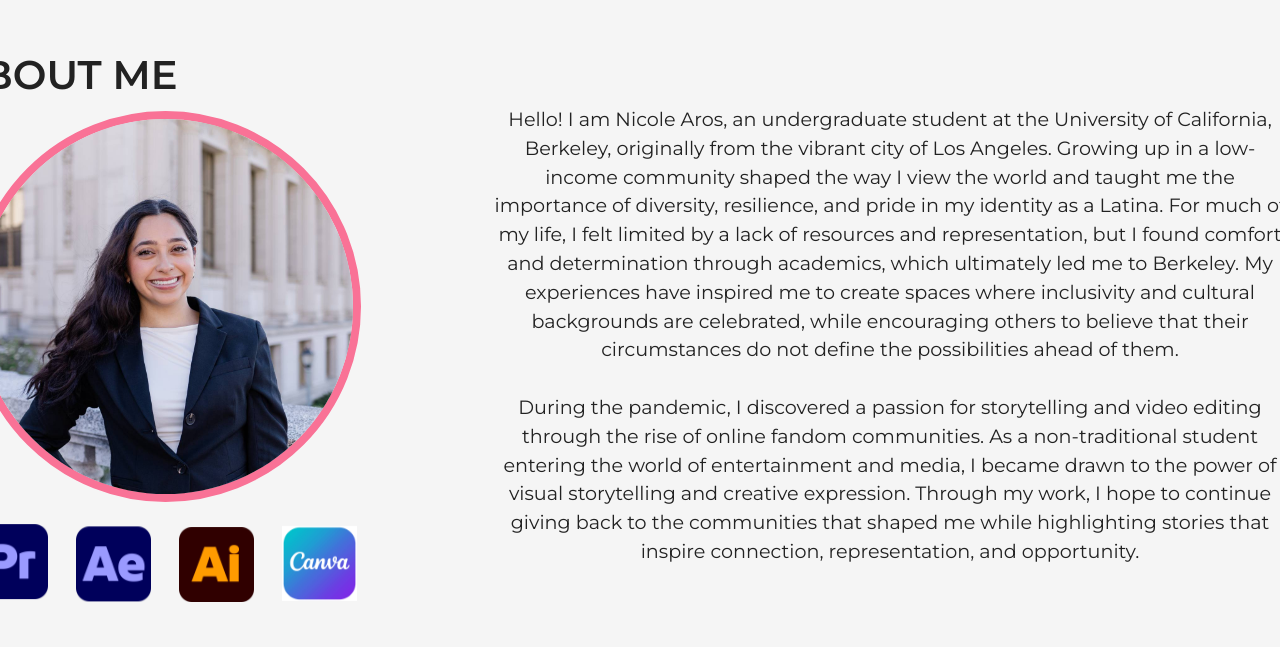
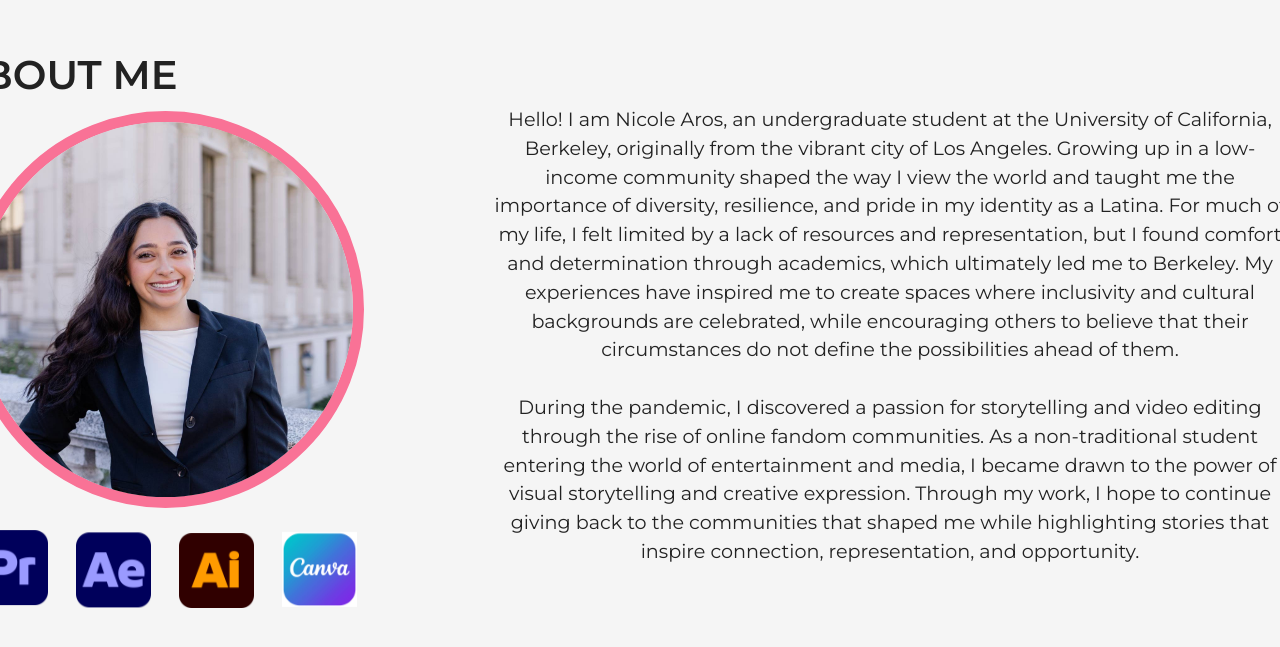
Before and after one commit to Normeeezy/nicolesarchives-react, a React (Vite) app: page / in a window 1280 px wide. Shown: the part 3077-3724 px from the top of the page. Built offline with nearby package versions, Linux system fonts and the light colour scheme.

Commit message:
changed thickness of circle around photo

```diff
--- a/src/App.css
+++ b/src/App.css
@@ -133,7 +133,7 @@ body {
   object-fit: cover;
   display: block;
   margin: 20px auto;
-  border:8px solid #f97296;
+  border:11px solid #f97296;
 }
 
 /* RESPONSIVE */
```
